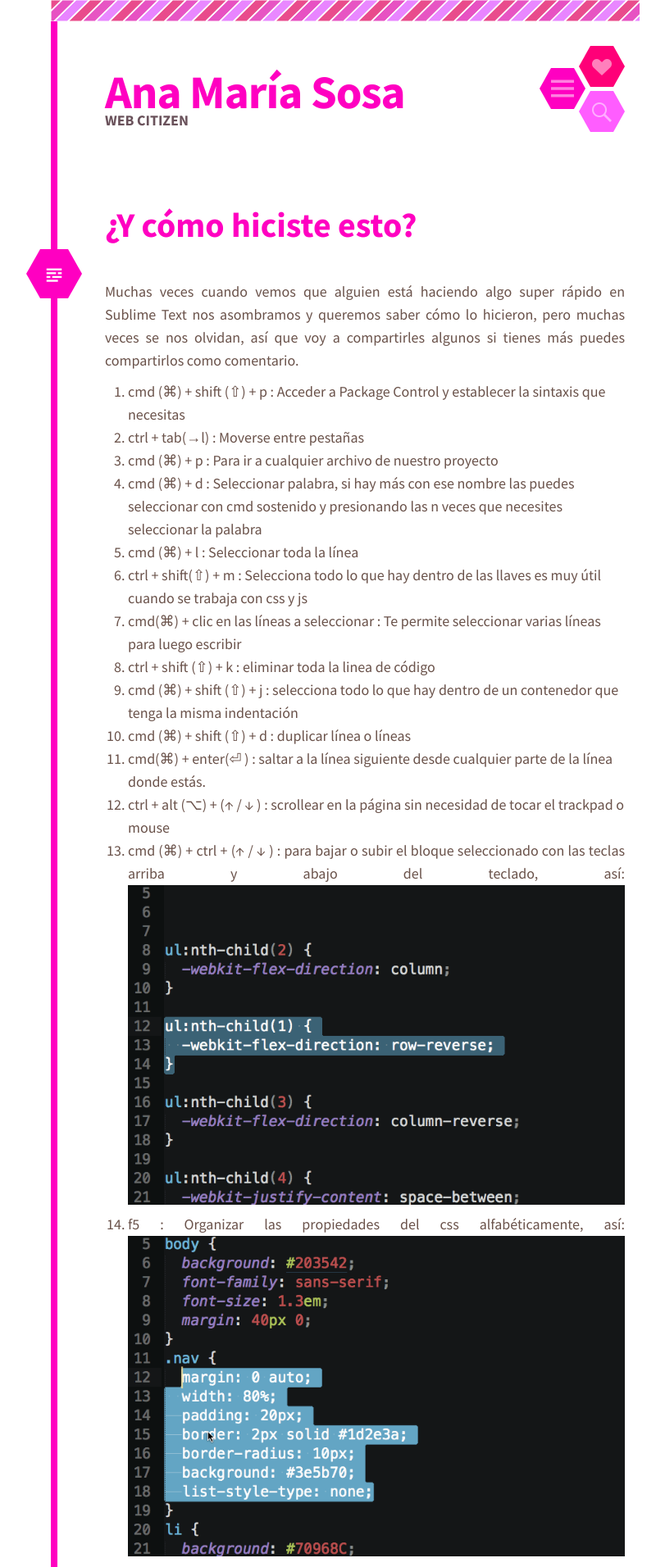
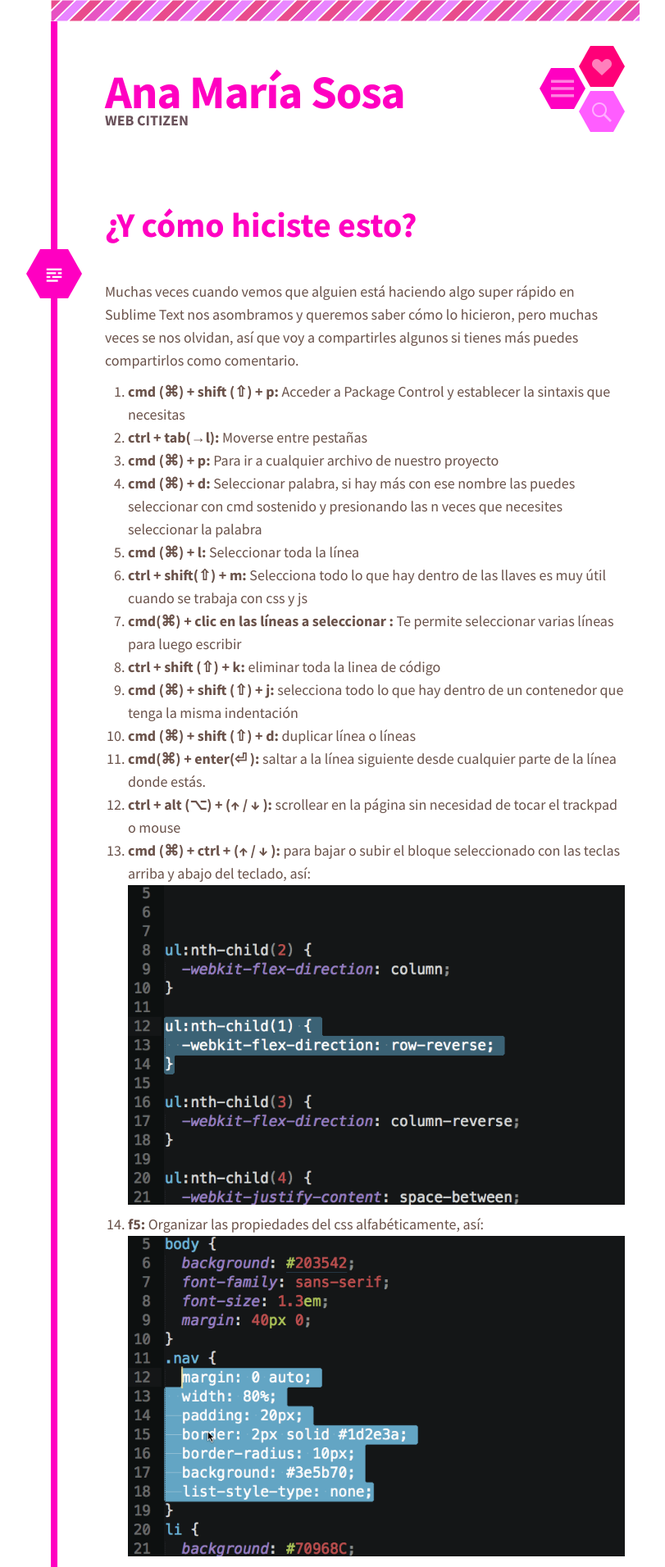
Before and after one commit to anamariasosa/anamariasosa.github.io, a Jekyll site: the page built from _posts/2015-08-09-best-shortcuts.md, in a window 1280 px wide. Shown: the top 1912 px of the page at 82% size, without its empty margins (218-1029 px from the left). Built offline with Jekyll 4.4.1, drawn with Linux system fonts in a browser that asks for light colours; nearby versions of some CDN libraries; comment, search, counter and statistics services are not loaded; some of the changed text lies outside the part shown.

Commit message:
some fixes

```diff
--- a/_posts/2015-08-09-best-shortcuts.md
+++ b/_posts/2015-08-09-best-shortcuts.md
@@ -8,23 +8,23 @@
 Muchas veces cuando vemos que alguien está haciendo algo super rápido en Sublime Text nos asombramos y queremos saber cómo lo hicieron,  pero muchas veces se nos olvidan, así que voy a compartirles algunos si tienes más puedes compartirlos como comentario.
 
 
-1. cmd (⌘) + shift (⇧) + p :  Acceder a Package Control y establecer la sintaxis que necesitas
-2. ctrl + tab(→l) : Moverse entre pestañas
-2. cmd (⌘) + p : Para ir a cualquier archivo de nuestro proyecto
-3. cmd (⌘) + d : Seleccionar palabra, si hay más con ese nombre las puedes seleccionar con cmd sostenido y presionando las n veces que necesites seleccionar la palabra
-4. cmd (⌘) + l : Seleccionar toda la línea
-5. ctrl + shift(⇧) + m : Selecciona todo lo que hay dentro de las llaves es muy útil cuando se trabaja con css y js
-6.  cmd(⌘) + clic en las líneas a seleccionar : Te permite seleccionar varias líneas para luego escribir
-8.  ctrl + shift (⇧) + k : eliminar toda la linea de código
-9.  cmd (⌘) + shift (⇧) + j : selecciona todo lo que hay dentro de un contenedor que tenga la misma indentación
-10.  cmd (⌘) + shift (⇧) + d : duplicar línea o líneas
-11.  cmd(⌘) + enter(⏎ ) : saltar a la línea siguiente desde cualquier parte de la línea donde estás.
-12.  ctrl + alt (⌥)  + (↑ / ↓ ) : scrollear en la página sin necesidad de tocar el trackpad o mouse
-13.  cmd (⌘) + ctrl + (↑ / ↓ ) :  para bajar o subir el bloque seleccionado con las teclas arriba y abajo del teclado,  así:
+1. **cmd (⌘) + shift (⇧) + p:**  Acceder a Package Control y establecer la sintaxis que necesitas
+2. **ctrl + tab(→l):** Moverse entre pestañas
+2. **cmd (⌘) + p:** Para ir a cualquier archivo de nuestro proyecto
+3. **cmd (⌘) + d:** Seleccionar palabra, si hay más con ese nombre las puedes seleccionar con cmd sostenido y presionando las n veces que necesites seleccionar la palabra
+4. **cmd (⌘) + l:** Seleccionar toda la línea
+5. **ctrl + shift(⇧) + m:** Selecciona todo lo que hay dentro de las llaves es muy útil cuando se trabaja con css y js
+6. **cmd(⌘) + clic en las líneas a seleccionar :** Te permite seleccionar varias líneas para luego escribir
+8. **ctrl + shift (⇧) + k:** eliminar toda la linea de código
+9. **cmd (⌘) + shift (⇧) + j:** selecciona todo lo que hay dentro de un contenedor que tenga la misma indentación
+10. **cmd (⌘) + shift (⇧) + d:** duplicar línea o líneas
+11. **cmd(⌘) + enter(⏎ ):** saltar a la línea siguiente desde cualquier parte de la línea donde estás.
+12. **ctrl + alt (⌥)  + (↑ / ↓ ):** scrollear en la página sin necesidad de tocar el trackpad o mouse
+13. **cmd (⌘) + ctrl + (↑ / ↓ ):**  para bajar o subir el bloque seleccionado con las teclas arriba y abajo del teclado,  así:
 ![move](/img/move.gif)
 
-14. f5 : Organizar las propiedades del css alfabéticamente,  así:
+14. **f5:** Organizar las propiedades del css alfabéticamente,  así:
 ![order](/img/order.gif)
 
-15. cmd (⌘) + alt (⌥) + ] : Para indentar el código cuando estamos dentro de la etiqueta hacia la derecha o si queremos moverlo a la izquierda es con el primer corchete([), así:
+15. **cmd (⌘) + alt (⌥) + ]:** Para indentar el código cuando estamos dentro de la etiqueta hacia la derecha o si queremos moverlo a la izquierda es con el primer corchete([), así:
 ![indent](/img/indent.gif)
--- a/_posts/2015-08-09-best-tools.markdown
+++ b/_posts/2015-08-09-best-tools.markdown
@@ -15,6 +15,6 @@
 Luego la terminal:
 [iTerm 2](https://www.iterm2.com/downloads.html) es una buena opción, es gratis, además la podemos personalizar con los colores que nos gusten para que no se vea aburrida.
 
-[Quiero Aprender los shortcuts para Sublime](http://anamariasosa.com/sublime-shortcuts/)
+[Quiero Aprender los shortcuts para Sublime](http://anamariasosa.com/sublime-shortcuts/blog/)
 
-[Quiero Tener Seti UI en mi editor (Debe ser Sublime Text 3)](http://anamariasosam.com/sublime-seti-ui/)
+[Quiero Tener Seti UI en mi editor (Debe ser Sublime Text 3)](http://anamariasosam.com/blog/sublime-seti-ui/)
--- a/css/style.css
+++ b/css/style.css
@@ -1741,11 +1741,6 @@
   padding-right: 20px;
 }
 
-.entry-content p
-{
-  text-align: justify;
-}
-
 .entry-summary {
   margin-top: -25px;
 }
```
Also changed, not shown: _posts/2015-08-09-install-seti-ui.md (+3 -2 lines), _posts/2015-11-24-template.md (+1 -1 lines).
